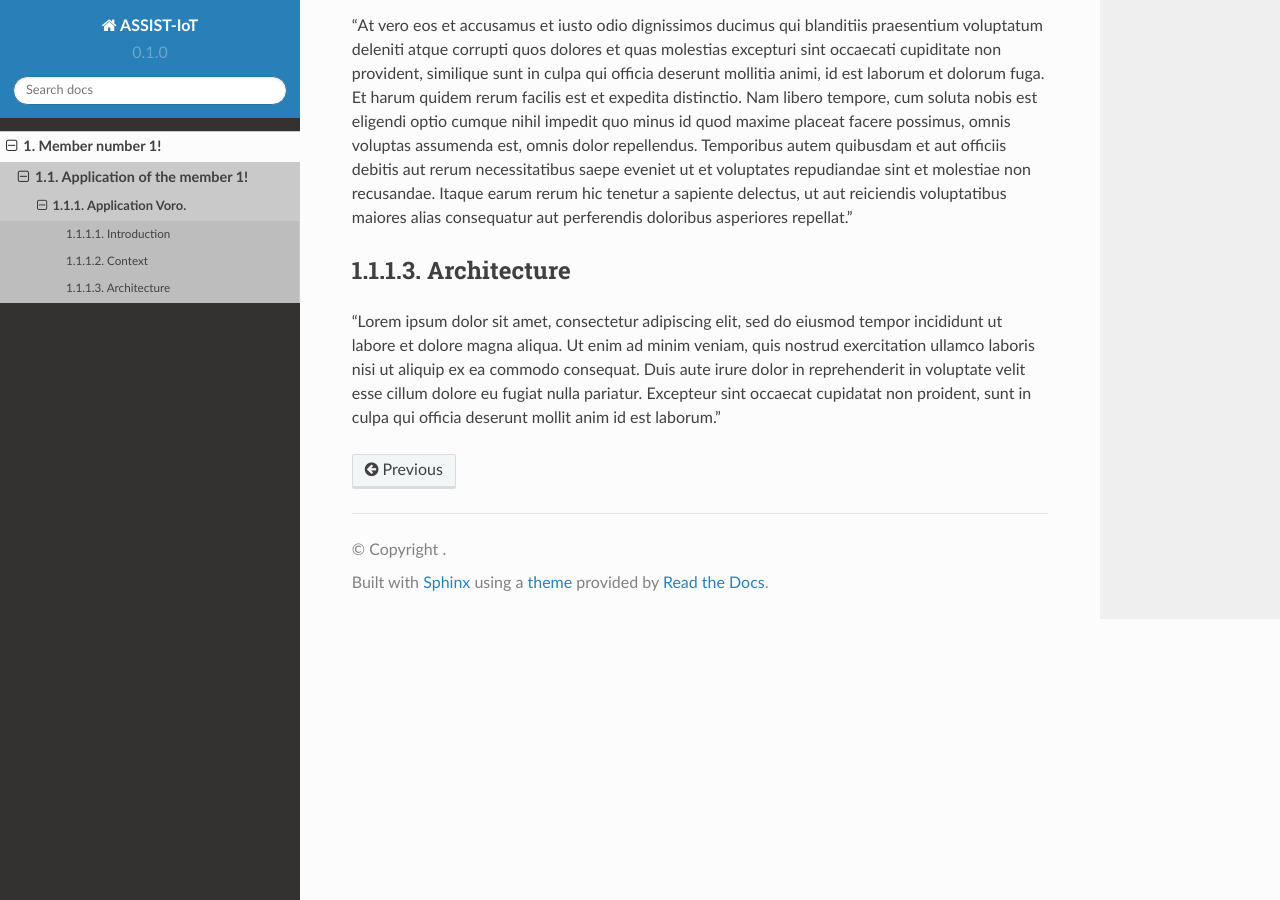
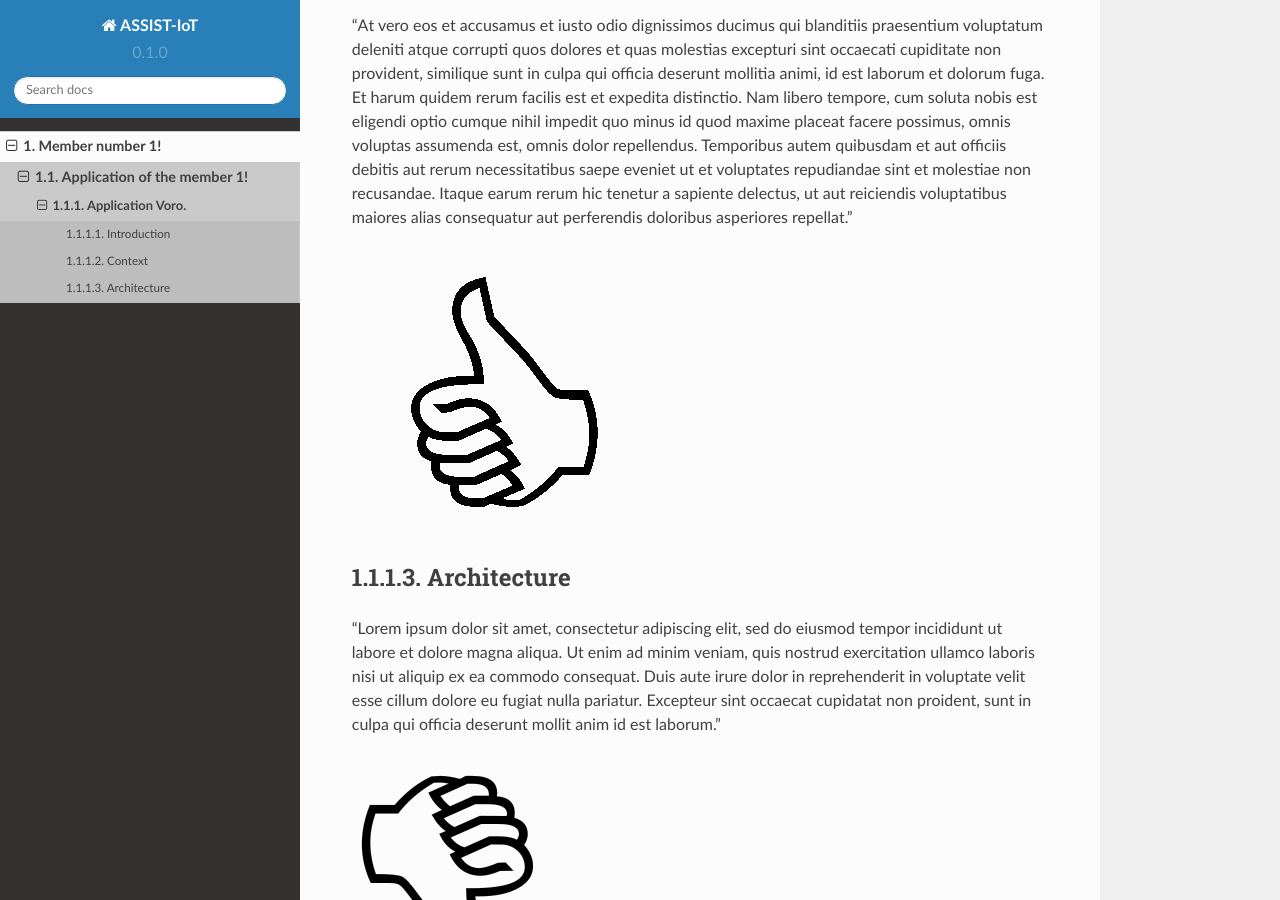
Before and after one commit to Boret98/sphx-test-datap, a Sphinx documentation site: the page built from docs/source/member_1/application/basic_code.rst, in a window 1280 px wide and 900 px high, scrolled down 522 px. Built offline with Sphinx 7.4.7 and the Read the Docs theme 2.0.0, drawn with Linux system fonts in a browser that asks for light colours.

Commit message:
Update basic_code.rst

```diff
--- a/docs/source/member_1/application/basic_code.rst
+++ b/docs/source/member_1/application/basic_code.rst
@@ -18,7 +18,11 @@ Context
 ********
 "At vero eos et accusamus et iusto odio dignissimos ducimus qui blanditiis praesentium voluptatum deleniti atque corrupti quos dolores et quas molestias excepturi sint occaecati cupiditate non provident, similique sunt in culpa qui officia deserunt mollitia animi, id est laborum et dolorum fuga. Et harum quidem rerum facilis est et expedita distinctio. Nam libero tempore, cum soluta nobis est eligendi optio cumque nihil impedit quo minus id quod maxime placeat facere possimus, omnis voluptas assumenda est, omnis dolor repellendus. Temporibus autem quibusdam et aut officiis debitis aut rerum necessitatibus saepe eveniet ut et voluptates repudiandae sint et molestiae non recusandae. Itaque earum rerum hic tenetur a sapiente delectus, ut aut reiciendis voluptatibus maiores alias consequatur aut perferendis doloribus asperiores repellat."
 
+.. figure:: ./thumbs_up.png
+
 *********************
 Architecture
 *********************
 "Lorem ipsum dolor sit amet, consectetur adipiscing elit, sed do eiusmod tempor incididunt ut labore et dolore magna aliqua. Ut enim ad minim veniam, quis nostrud exercitation ullamco laboris nisi ut aliquip ex ea commodo consequat. Duis aute irure dolor in reprehenderit in voluptate velit esse cillum dolore eu fugiat nulla pariatur. Excepteur sint occaecat cupidatat non proident, sunt in culpa qui officia deserunt mollit anim id est laborum."
+
+.. figure:: ./thumbs_down.png
```
